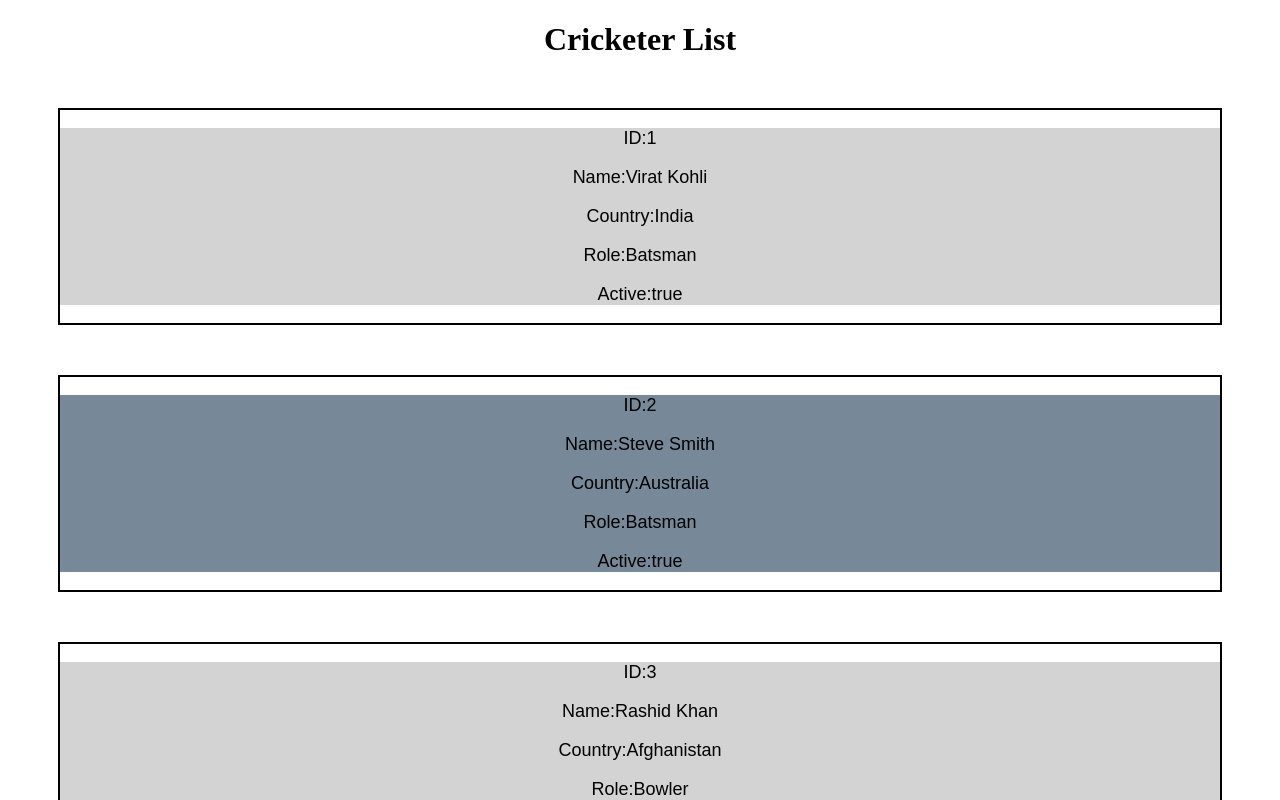
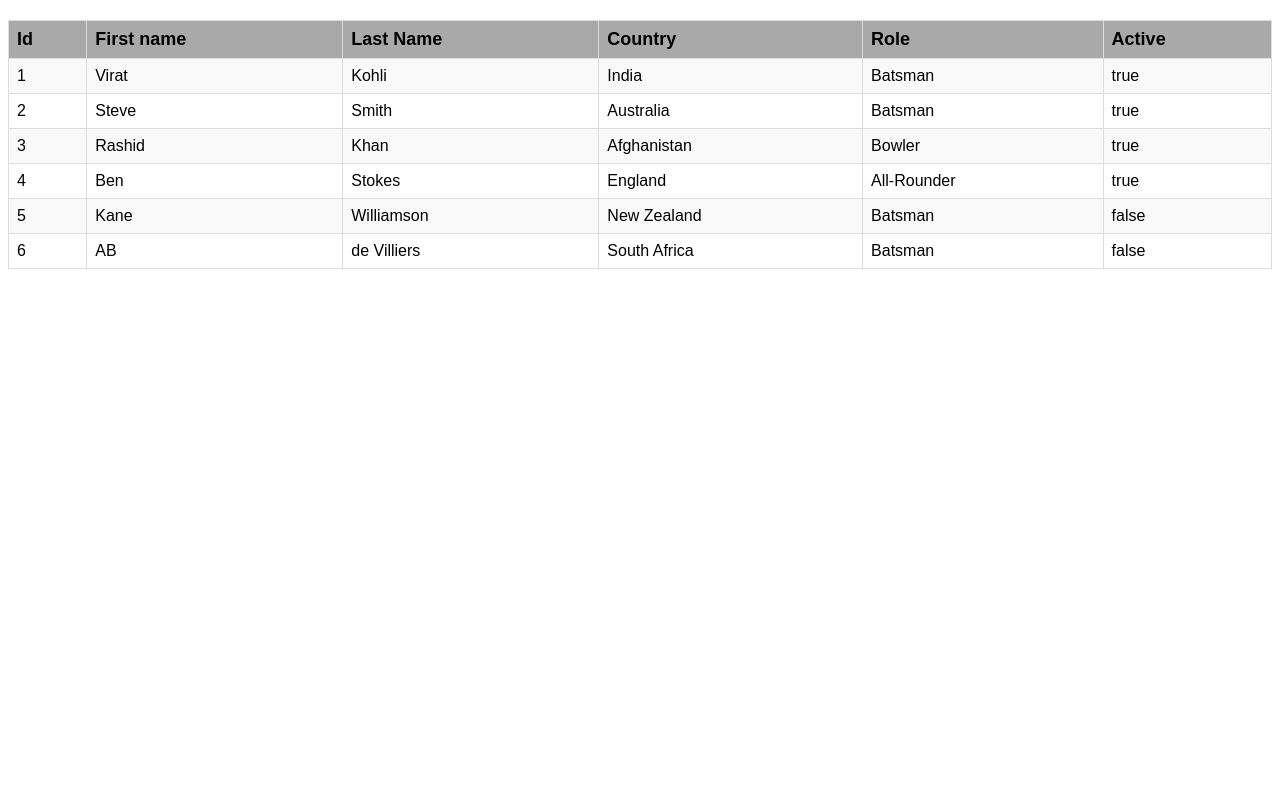
Before and after one commit to Sakshi2336/Sakshi_Patel_Learning_Angular, an Angular app: page / in a window 1280 px wide. Shown: the top 800 px of the page. Built offline with nearby package versions, Linux system fonts and the light colour scheme.

Commit message:
Applied css to the table

```diff
--- a/src/app/app.component.html
+++ b/src/app/app.component.html
@@ -1,2 +1,4 @@
-<!--<app-cricketer-list-item [cricketerData]="cricketerById" ]></app-cricketer-list-item>-->
+<!--this is showing error bcz i am passing here observable  undefined type to only Cricketer type input variable cricketerDate
+-->
+<!--<app-cricketer-list-item [cricketerData]="cricketerById"></app-cricketer-list-item>-->
 <app-cricketer-list></app-cricketer-list>
--- a/src/app/app.component.ts
+++ b/src/app/app.component.ts
@@ -17,7 +17,7 @@ import {Observable} from "rxjs";
 export class AppComponent {
   title : string = 'Cricketer';
   isNumber = 1;
-  cricketerById : Observable<Cricketer | undefined>;
+  cricketerById:Observable<Cricketer|undefined>;
 
   constructor(private cricketPlayerService : CricketPlayerService){
 
--- a/src/app/cricketer-list/cricketer-list.component.css
+++ b/src/app/cricketer-list/cricketer-list.component.css
@@ -11,30 +11,30 @@ h2 {
   text-align: center;
 }
 
-/*table {*/
-/*  width: 100%;*/
-/*  border-collapse: collapse;*/
-/*  margin: 20px 0;*/
-/*}*/
+table {
+  width: 100%;
+  border-collapse: collapse;
+  margin: 20px 0;
+}
 
-/*th, td {*/
-/*  border: 1px solid #ddd;*/
-/*  padding: 8px;*/
-/*  text-align: left;*/
-/*}*/
+th, td {
+  border: 1px solid #ddd;
+  padding: 8px;
+  text-align: left;
+}
 
-/*th {*/
-/*  background-color:darkgray;*/
-/*  font-size: large;*/
-/*}*/
+th {
+  background-color:darkgray;
+  font-size: large;
+}
 
-/*tr:nth-child(even) {*/
-/*  background-color: #f9f9f9;*/
-/*}*/
+tr:nth-child(even) {
+  background-color: #f9f9f9;
+}
 
-/*tr:hover {*/
-/*  background-color: #f1f1f1;*/
-/*}*/
+tr:hover {
+  background-color: #f1f1f1;
+}
 
 .info{
   text-align: center;
@@ -47,10 +47,10 @@ h2 {
 Adding this in to make sure the styles are applied
 - Mathew
 */
-.even-row {
-  background-color: lightgray;
-}
+/*.even-row {*/
+/*  background-color: lightgray;*/
+/*}*/
 
-.odd-row {
-  background-color: lightslategray;
-}
+/*.odd-row {*/
+/*  background-color: lightslategray;*/
+/*}*/
--- a/src/app/cricketer-list/cricketer-list.component.html
+++ b/src/app/cricketer-list/cricketer-list.component.html
@@ -1,5 +1,6 @@
-<!--<div>
+<div>
   <table>
+    <app-cricketer-list-item *ngIf="selectedCricketer" [cricketerData] = "selectedCricketer"></app-cricketer-list-item>
     <tbody>
     <tr>
       <th>Id</th>
@@ -21,22 +22,22 @@
     </tr>
     </tbody>
   </table>
-  <app-cricketer-list-item *ngIf="selectedCricketer" [cricketerData] = "selectedCricketer"></app-cricketer-list-item>
+
 </div>
 
--->
+
 <!--//cricketerData: This is the input property in CricketerListItemComponent where the data will be received.-->
 
 <!--This is the code you need to work on to apply the styles to the rows of the table.
 I added classes even-row and odd-row to make it a little easier
 to change the colours, you can modify it in this components css - Mathew-->
-<h1>Cricketer List</h1>
-<div *ngFor="let crc of cricketerList; let indexNum = index" class="info">
-  <app-cricketer-list-item
-    [cricketerData]="crc"
-    [ngClass]="{ 'even-row': indexNum % 2 === 0, 'odd-row': indexNum % 2 !== 0 }">
-  </app-cricketer-list-item>
-</div>
+<!--<h1>Cricketer List</h1>-->
+<!--<div *ngFor="let crc of cricketerList; let indexNum = index" class="info" (click)="selectPlayer(crc)">-->
+<!--  <app-cricketer-list-item-->
+<!--    [cricketerData]="crc"-->
+<!--    [ngClass]="{ 'even-row': indexNum % 2 === 0, 'odd-row': indexNum % 2 !== 0 }">-->
+<!--  </app-cricketer-list-item>-->
+<!--</div>-->
 
 <!--//this is like i am using cricketer-list-item tag for each time to show cricketer information
 <app-cricketer-list-item>{{cricketersList[0].firstName}}</app-cricketer-list-item>
--- a/src/app/cricketer-list/cricketer-list.component.ts
+++ b/src/app/cricketer-list/cricketer-list.component.ts
@@ -3,6 +3,8 @@ import {Cricketer} from "../Shared/Modules/cricketer";
 import {NgClass, NgForOf, NgIf, NgStyle} from "@angular/common";
 import {CricketerListItemComponent} from "../cricketer-list-item/cricketer-list-item.component";
 import {CricketPlayerService} from "../Services/cricket-player.service";
+import {cricketersList} from "../Shared/mockCricketer.data";
+import {Observable} from "rxjs";
 
 @Component({
   selector: 'app-cricketer-list',
@@ -36,4 +38,6 @@ export class CricketerListComponent implements OnInit{
   selectPlayer(cric: Cricketer): void {
     this.selectedCricketer = cric;
   }
+
+  protected readonly cricketersList = cricketersList;
 }
```
